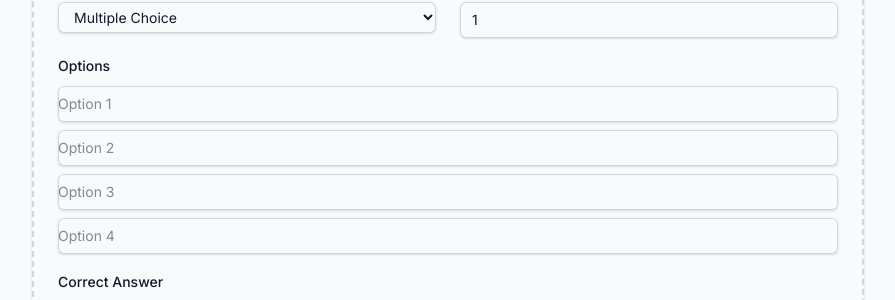
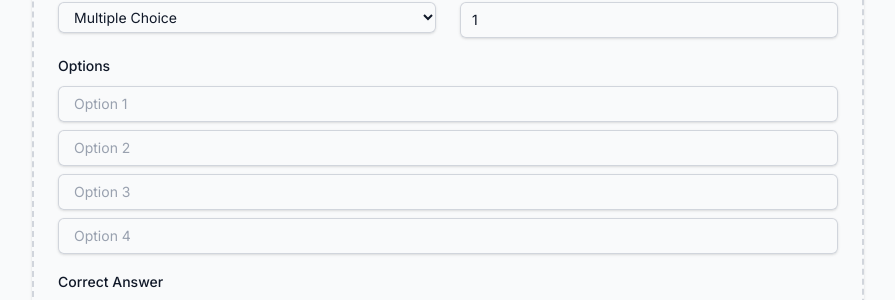
Before and after one commit to onojaonoja2/TestWise, a Next.js app: page /dashboard/create in a window 1280 px wide. Shown: the part 955-1255 px from the top of the page, without its empty margins (192-1087 px from the left). Built offline with nearby package versions, Linux system fonts and the light colour scheme; no server answers.

Commit message:
feat: Add new paddings for creating and editing tests within the dashboard.

```diff
--- a/app/dashboard/create/page.tsx
+++ b/app/dashboard/create/page.tsx
@@ -399,7 +399,7 @@
                                                 setNewQ({ ...newQ, options: newOptions })
                                             }}
                                             placeholder={`Option ${i + 1}`}
-                                            className="block w-full rounded-md border-0 py-1.5 text-gray-900 shadow-sm ring-1 ring-inset ring-gray-300 focus:ring-2 focus:ring-inset focus:ring-indigo-600 sm:text-sm sm:leading-6"
+                                            className="block w-full rounded-md border-0 py-1.5 pl-4 text-gray-900 shadow-sm ring-1 ring-inset ring-gray-300 placeholder:text-gray-400 focus:ring-2 focus:ring-inset focus:ring-indigo-600 sm:text-sm sm:leading-6"
                                         />
                                     ))}
                                 </div>
--- a/app/dashboard/test/[testId]/edit/page.tsx
+++ b/app/dashboard/test/[testId]/edit/page.tsx
@@ -437,7 +437,7 @@
                                                 setNewQ({ ...newQ, options: newOptions })
                                             }}
                                             placeholder={`Option ${i + 1}`}
-                                            className="block w-full rounded-md border-0 py-1.5 text-gray-900 shadow-sm ring-1 ring-inset ring-gray-300 focus:ring-2 focus:ring-inset focus:ring-indigo-600 sm:text-sm sm:leading-6"
+                                            className="block w-full rounded-md border-0 py-1.5 pl-4 text-gray-900 shadow-sm ring-1 ring-inset ring-gray-300 placeholder:text-gray-400 focus:ring-2 focus:ring-inset focus:ring-indigo-600 sm:text-sm sm:leading-6"
                                         />
                                     ))}
                                 </div>
```
